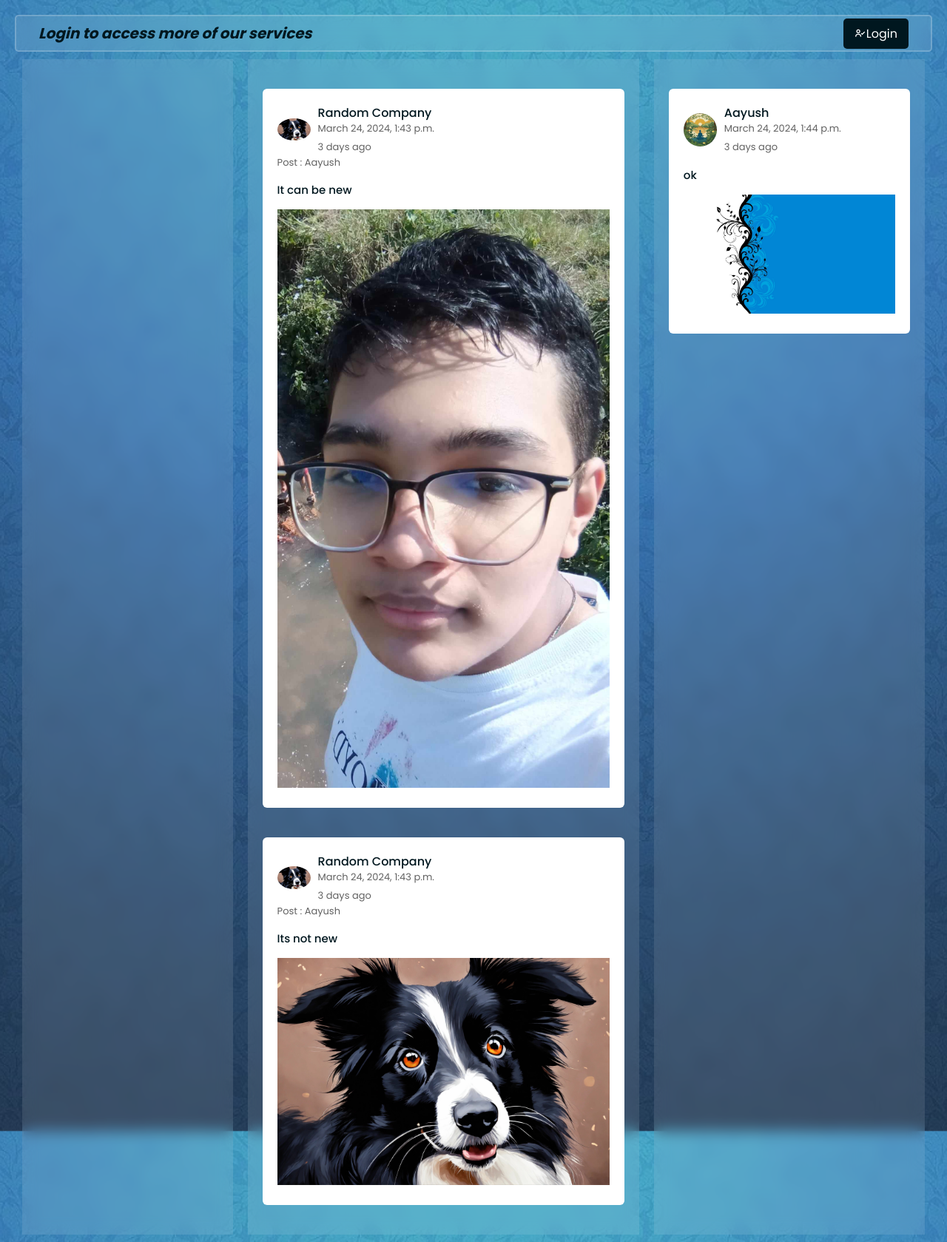
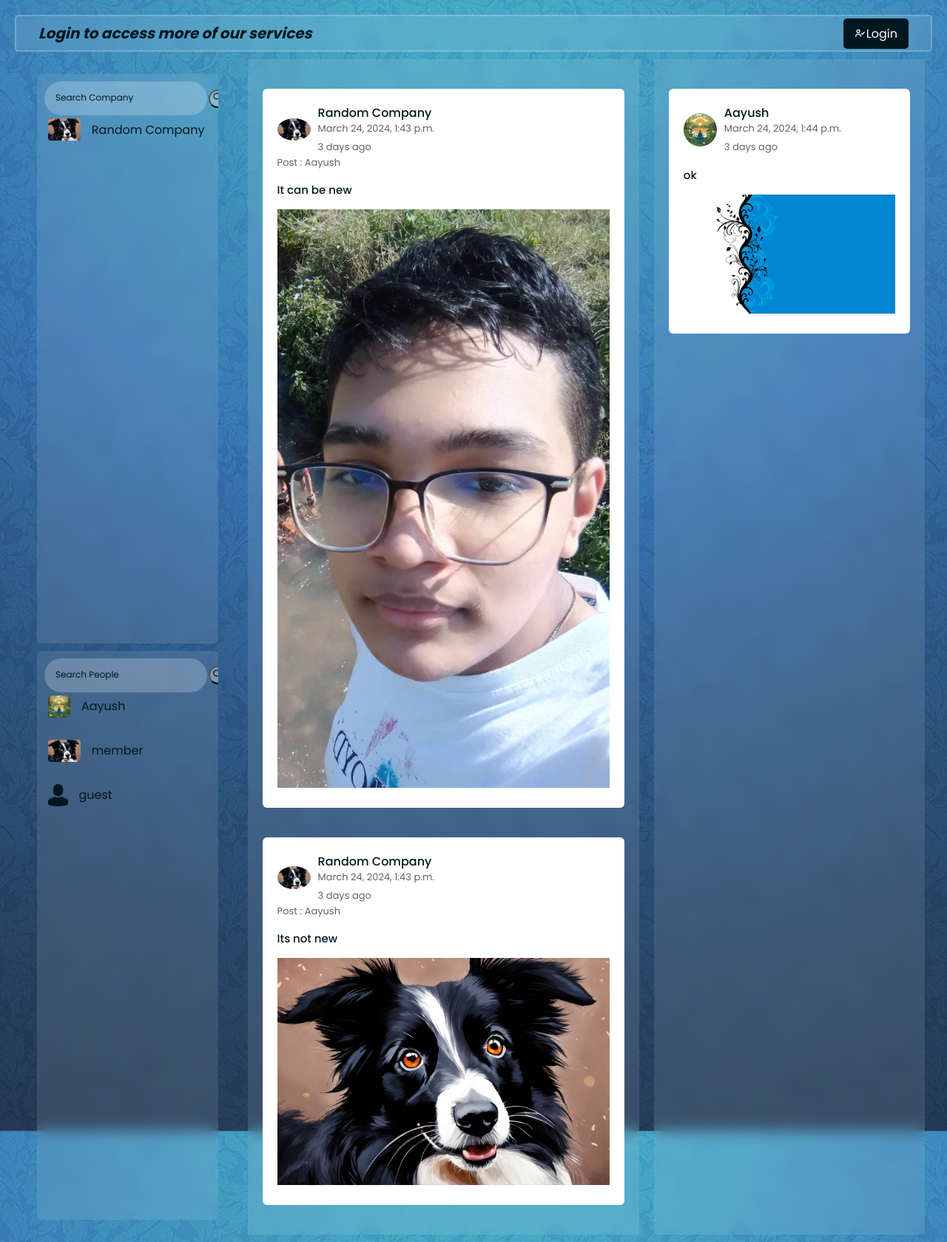
Before and after one commit to Aayushstha001/After_First, a Django app: page / in a window 1280 px wide. Shown: the part 80-1759 px from the top of the page at 74% size. Run offline with Django 5.2, Linux system fonts and the light colour scheme; data comes from the database, SQL or seed files in the repository; both versions use the stored data as it was after the commit.

Commit message:
yes done

```diff
--- a/Co_lab/main/templates/main/home.html
+++ b/Co_lab/main/templates/main/home.html
@@ -34,7 +34,7 @@
 
 <div class="main-container">
     <div class="s-main-container1">
-
+        {% include 'main/search-bar.html' %}
     </div>
 
     <div class="s-main-container2">
--- /dev/null
+++ b/Co_lab/main/templates/main/search-bar.html
@@ -0,0 +1,41 @@
+{% load static %}
+
+<div class="company-search">
+    <form action="" class="search-bar">
+        <input type="text" placeholder="Search Company" name="q">
+        <button type="submit"><i class='bx bx-search'></i></button>
+    </form>
+    <div class="search-result">
+        {% for companies in companies %}
+            <a href="#">
+            {% if companies.company_logo %}
+                <img src="{{companies.company_logo.url}}">
+            {% else %}
+                <img src="{% static 'styles/images/company_avatar.png' %}">
+            {% endif %}
+            {{companies}}</a>
+        {% endfor %}
+    </div>
+</div>
+<div class="employee-search">
+    <form action="" class="search-bar">
+        <input type="text" placeholder="Search People" name="r">
+        <button type="submit"><i class='bx bx-search'></i></button>
+    </form>
+    <div class="search-result">
+        {% for users in users %}
+            <a href="#">
+            {% for employees in employees %}
+                {% if employees.user == users %}
+                    {% if employees.image %}
+                        <img src="{{employees.image.url}}">
+                    {% else %}
+                        <img src="{% static 'styles/images/avatar.png' %}">
+                    {% endif %}
+                    {{users}}
+                {% endif %}
+            {% endfor %}
+            </a>
+        {% endfor %}
+    </div>
+</div>
--- a/Co_lab/main/views.py
+++ b/Co_lab/main/views.py
@@ -5,10 +5,26 @@ from django.contrib import messages
 from django.contrib.auth.decorators import login_required
 from .models import *
 from django.http import HttpResponse
+from django.db.models import Q
 
 def home(request):
     company_post = CompanyPost.objects.all()
     employee_post = EmployeePost.objects.all()
+
+    q = request.GET.get('q') if request.GET.get('q') != None else ''
+    companies = Company.objects.filter(
+        Q(company_name__icontains=q)
+    )
+
+    r = request.GET.get('r') if request.GET.get('r') != None else ''
+    users = User.objects.filter(
+        Q(username__icontains=r) |
+        Q(email__icontains=r) |
+        Q(first_name__icontains=r) |
+        Q(last_name__icontains=r)
+    )
+
+    employees = Employee.objects.all()
 
     try:
         if request.user.is_authenticated:
@@ -18,7 +34,7 @@ def home(request):
     except:
         employee ={}
 
-    context = {'employee': employee, 'company_post': company_post, 'employee_post': employee_post}
+    context = {'employee': employee, 'company_post': company_post, 'employee_post': employee_post, 'companies': companies, 'users': users, 'employees': employees}
     return render(request, 'main/home.html', context)
 
 def about(request):
--- a/Co_lab/static/styles/styles.css
+++ b/Co_lab/static/styles/styles.css
@@ -118,35 +118,6 @@ body {
     align-items: center;
 }
 
-
-/* .slider {
-    width: 15%;
-    height: 500px;
-    position: fixed;
-    left: 50%;
-    top: 50%;
-    transform: translate(-5%, -50%);
-    background-image: url('images/prasanna1.png');
-    background-size: 100% 100%;
-    box-shadow: 1px 2px 10px 5px white;
-    animation: sliders 8s infinite steps(1);
-}
-
-@keyframes sliders{
-    0%{
-        background-image: url('images/prasanna1.png');
-    }
-    25%{
-        background-image: url('images/prasanna2.png');
-    }
-    50%{
-        background-image: url('images/prasanna3.png');
-    }
-    75%{
-        background-image: url('images/prasanna4.png');
-    }
-}*/
-
 .container {
     position: relative;
     top: 80px;
@@ -245,9 +216,9 @@ body {
 }
 
 .s-main-container1 {
+    display: flex;
+    flex-direction: column;
     flex: 1.5;
-    background-color: rgba(255, 255, 255, .1);
-    backdrop-filter: blur(10px);
     padding: 20px;
     overflow-y: auto;
     margin: 10px;
@@ -280,57 +251,6 @@ body {
 .s-main-container3::-webkit-scrollbar {
     display: none;
 }
-
-/* .social-media-post {
-    background-color: #fff;
-    border: 1px solid #ccc;
-    border-radius: 8px;
-    padding: 20px;
-    margin-bottom: 20px;
-}
-
-.post-header {
-    display: flex;
-    justify-content: space-between;
-    align-items: center;
-    margin-bottom: 10px;
-}
-
-.company-info {
-    display: flex;
-    align-items: center;
-}
-
-.company-logo {
-    margin-right: 10px;
-}
-
-.company-name {
-    font-weight: bold;
-    margin: 0;
-}
-
-.host,
-.created {
-    margin: 0;
-    color: #666;
-    font-size: 14px;
-}
-
-.post-title {
-    font-size: 18px;
-    margin-top: 0;
-    margin-bottom: 5px; /* Add margin-bottom to separate title and description
-
-.post-description {
-    margin-bottom: 10px;
-}
-
-.post-image {
-    max-width: 100%;
-    height: auto;
-    margin-top: 10px;
-} */
 
 .user-profile {
     display: flex;
@@ -381,3 +301,91 @@ body {
     border-radius: 4px;
     margin-bottom: 5px;
 }
+
+.company-search {
+    flex: 1;
+    background-color: rgba(255, 255, 255, .1);
+    backdrop-filter: blur(10px);
+    border-radius: 5px;
+    margin-bottom: 5px;
+    overflow-y: auto;
+}
+
+.employee-search {
+    flex: 1;
+    background-color: rgba(255, 255, 255, .1);
+    backdrop-filter: blur(10px);
+    border-radius: 5px;
+    margin-top: 5px;
+    overflow-y: auto;
+}
+
+.employee-search::-webkit-scrollbar,
+.company-search::-webkit-scrollbar {
+    display: none;
+}
+
+.search-bar {
+    margin: 10px 10px;
+    width: 90%;
+    background-color: rgba(255, 255, 255, .2);
+    backdrop-filter: blur(50px);
+    display: flex;
+    align-items: center;
+    border-radius: 60px;
+    padding: 10px 10px;
+    position: fixed;
+    z-index: 8;
+}
+
+.search-bar input {
+    background: transparent;
+    flex: 1;
+    border: 0;
+    outline: none;
+    padding: 5px 5px;
+    font-size: 10px;
+    color: #00171f;
+}
+
+::placeholder {
+    color: #00171f;
+    font-size: 12px;
+}
+
+.search-bar button i {
+    width: 20px;
+}
+
+.search-bar button {
+    border: .5;
+    border-radius: 50%;
+    width: 25px;
+    height: 25px;
+    cursor: pointer;
+    background-color: rgba(255, 255, 255, .3);
+    backdrop-filter: blur(50px) saturate(180%);
+}
+
+.company-search a,
+.employee-search a{
+    text-decoration: none;
+    display: flex;
+    align-items: center;
+    margin-left: 15px;
+    margin-bottom: 30px;
+    color: #00171f;
+    width: fit-content;
+}
+
+.company-search a img ,
+.employee-search a img {
+    height: 30px;
+    border-radius: 4px;
+    margin-right: 15px;
+}
+
+.search-result {
+    top: 60px;
+    position: relative;
+}
```
Also changed, not shown: Co_lab/db.sqlite3, Co_lab/media/company_post/att.XEab7SFJXW6TLPfGUd4RTYj6GTmHvNasenA3_aWt6m4_4.jpg (added), Co_lab/media/company_post/digital_artistic_image_Create_a_realistic_image_of.jpg (added), Co_lab/media/employee_post/wallhaven-4dpw9o_1920x1080.png (added).
